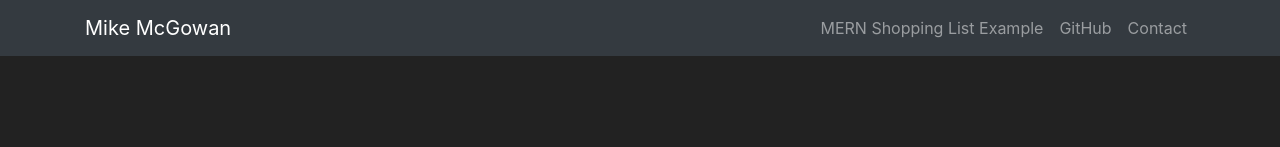
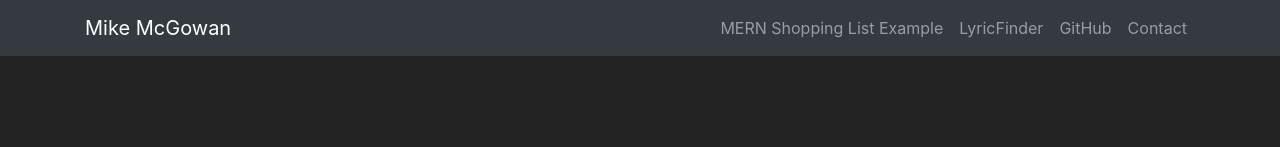
Before and after one commit to debiangeek/McGowan-Media-Tech, a React (Create React App) app in the folder client/: page / in a window 1280 px wide. Shown: the top 147 px of the page. Built offline with nearby package versions, Linux system fonts and the light colour scheme.

Commit message:
Version 1.1.5
Added project link - LyricFinder

```diff
--- a/client/src/components/AppNavbar.js
+++ b/client/src/components/AppNavbar.js
@@ -39,6 +39,11 @@ class AppNavbar extends Component {
                             </NavLink>
                         </NavItem>
                         <NavItem pullRight>
+                            <NavLink href="https://sheltered-bastion-26577.herokuapp.com/">
+                                LyricFinder
+                            </NavLink>
+                        </NavItem>
+                        <NavItem pullRight>
                             <NavLink href="https://github.com/debiangeek">
                                 GitHub
                             </NavLink>
```
